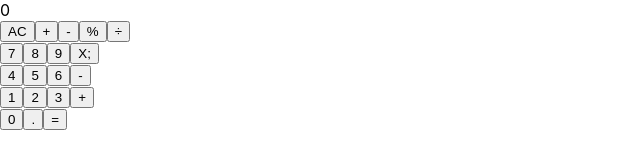
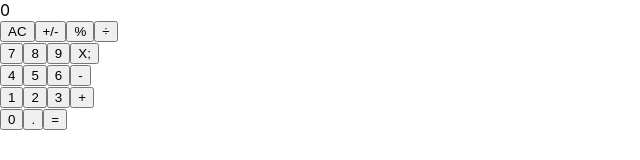
Before and after one commit to bini-i/react-calculator, a React (Create React App) app: page / in a window 1280 px wide. Shown: the top 160 px of the page, without its empty margins (0-640 px from the left). Built offline with nearby package versions, Linux system fonts and the light colour scheme.

Commit message:
Add Calculate.js and Operate.js under src/logic

```diff
--- a/src/components/ButtonPanel.js
+++ b/src/components/ButtonPanel.js
@@ -6,8 +6,7 @@ function ButtonPanel() {
     <>
       <div>
         <Button name="AC" />
-        <Button name="+" />
-        <Button name="-" />
+        <Button name="+/-" />
         <Button name="%" />
         <Button name="÷" />
       </div>
```
Also changed, not shown: src/logic/calculate.js (added, +20 -0 lines), src/logic/operate.js (added).
